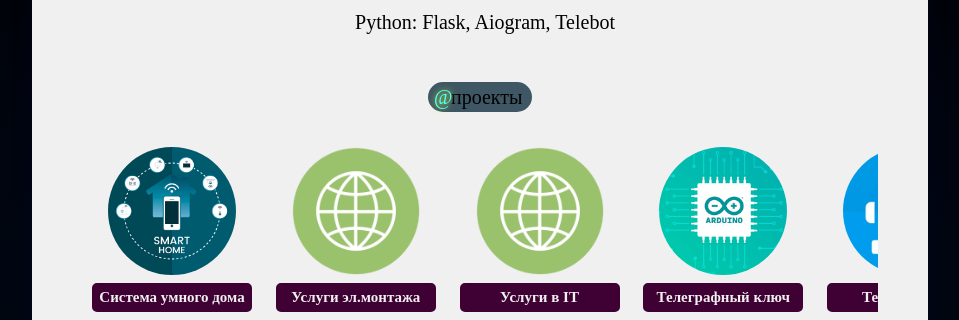
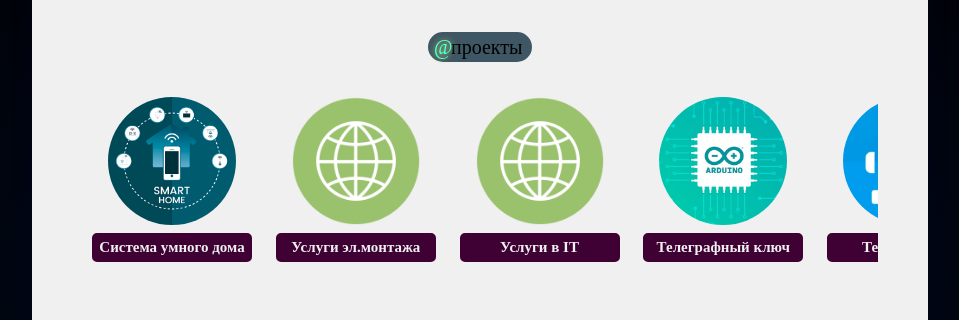
Before and after one commit to denisGolicin/resume, a plain HTML site: page index.html in a window 1280 px wide. Shown: the part 926-1246 px from the top of the page, without its empty margins (160-1119 px from the left). Drawn offline with Linux system fonts and the light colour scheme.

Commit message:
Add files via upload

```diff
--- a/css/main.css
+++ b/css/main.css
@@ -109,7 +109,8 @@ footer{
     margin-top: 25px;
     text-align: center;
     animation: anim-move .5s forwards;
-    opacity: .1;
+    opacity: 0;
+    animation-delay: .8s;
 }
 .heshtag-link{
     background-color: #3996d3;
@@ -148,7 +149,7 @@ footer{
 }
 @keyframes anim-move{
     100%{
-        transform: translateY(-50px);
+        transform: translateY(-100px);
         opacity: 1;
     }
 }
@@ -161,7 +162,8 @@ footer{
     margin: 0 auto;
     width: 100%;
     animation: anim-move .5s forwards;
-    opacity: .1;
+    animation-delay: .3s;
+    opacity: 0;
 }
 .block-skills-el{
     display: flex;
@@ -220,8 +222,9 @@ footer{
     width: 100%;
     padding: 10px;
     font-size: 15px;
-    opacity: .1;
+    opacity: 0;
     animation: anim-move .5s forwards;
+    animation-delay: 1s;
 }
 .block-project-el{
     display:inline-block;
```
